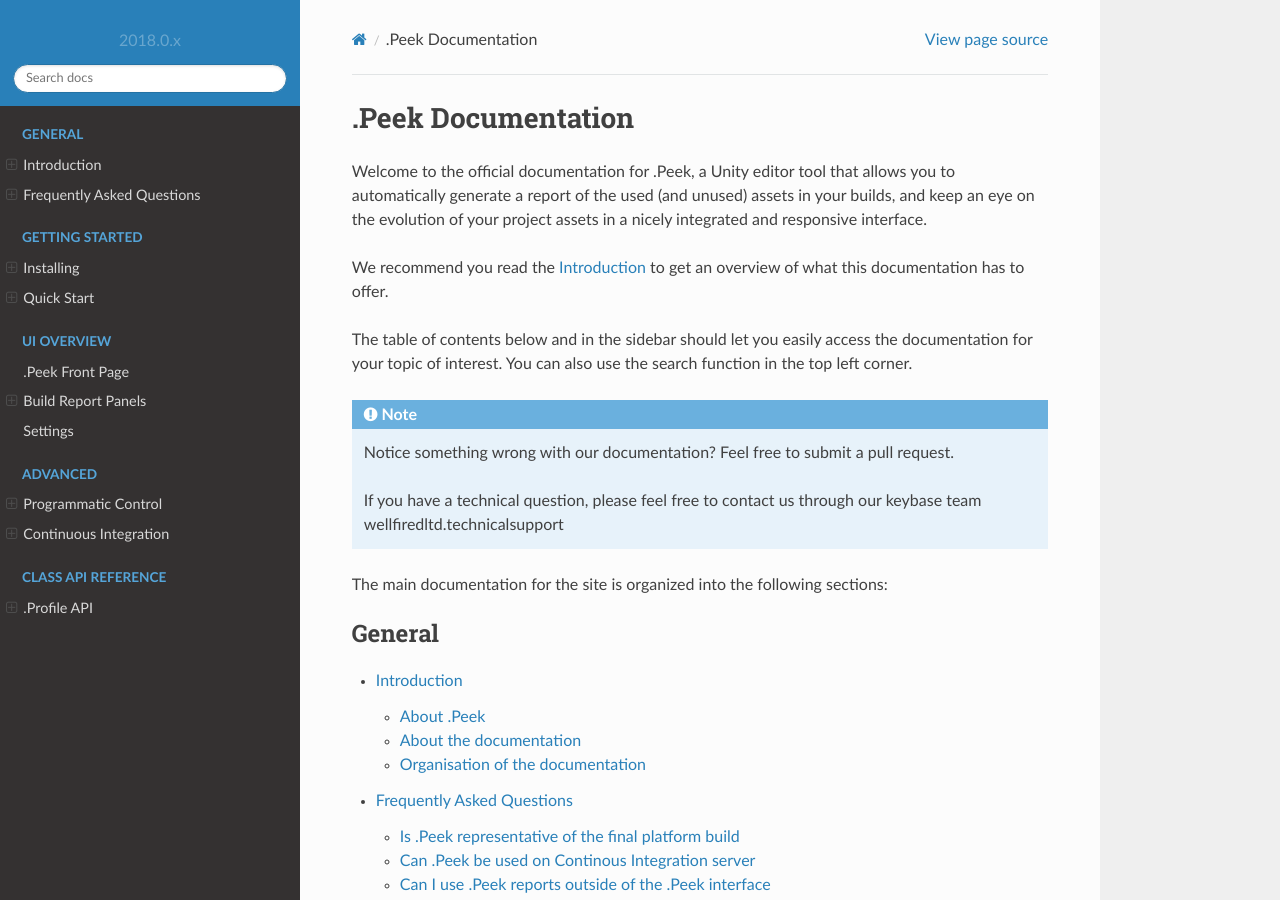
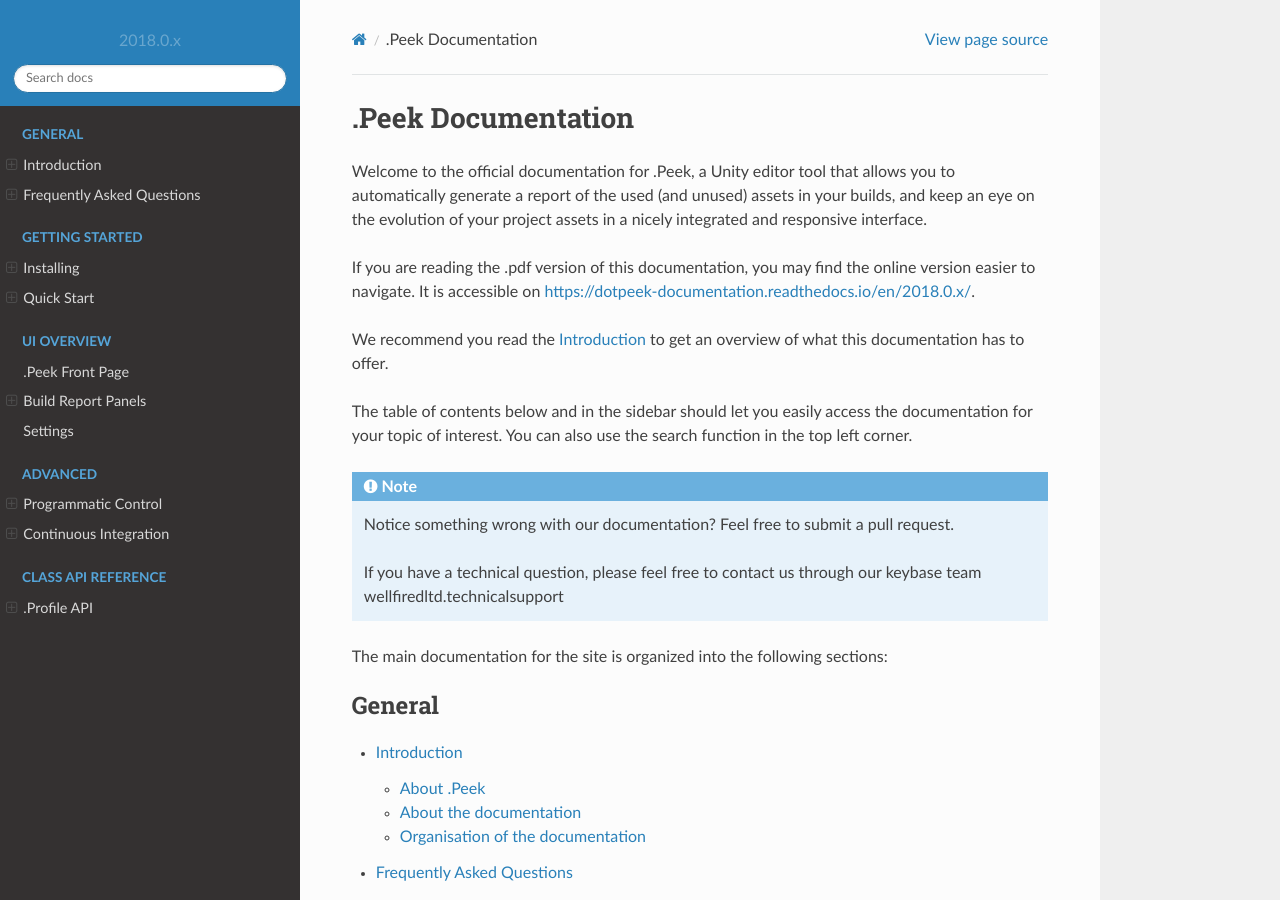
Before and after one commit to WellFiredDevelopment/dotPeekDocumentation, a Sphinx documentation site: the page built from sphinx/source/index.rst, in a window 1280 px wide and 900 px high. Built offline with Sphinx 7.4.7 and the Read the Docs theme 2.0.0, drawn with Linux system fonts in a browser that asks for light colours.

Commit message:
Add link to online version of the doc

```diff
--- a/sphinx/source/index.rst
+++ b/sphinx/source/index.rst
@@ -4,6 +4,9 @@
 Welcome to the official documentation for .Peek, a Unity editor tool that allows you to automatically generate a report of
 the used (and unused) assets in your builds, and keep an eye on the evolution of your project assets in a nicely integrated and
 responsive interface.
+
+If you are reading the .pdf version of this documentation, you may find the online version easier to navigate.
+It is accessible on `https://dotpeek-documentation.readthedocs.io/en/2018.0.x/ <https://dotpeek-documentation.readthedocs.io/en/2018.0.x/>`_.
 
 We recommend you read the :ref:`doc_general_introduction` to get an overview of what this documentation
 has to offer.
```
